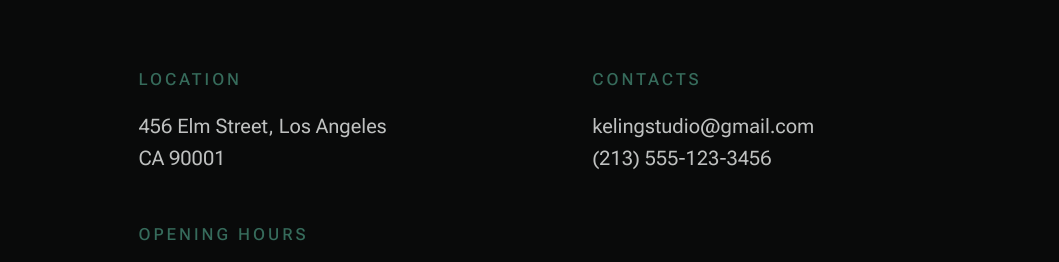
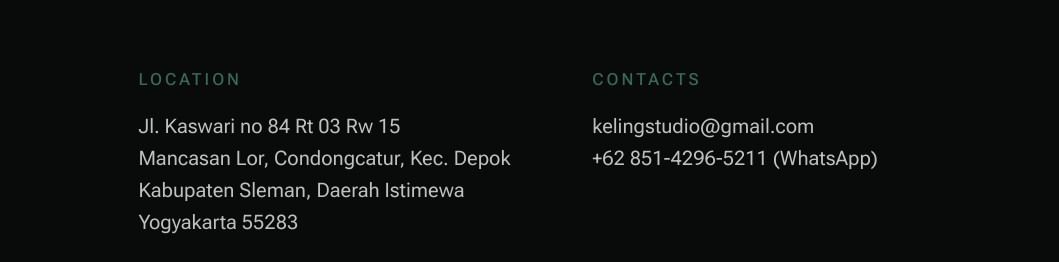
Before and after one commit to rachmadhartono78/Kelingstudio-1.0.0, a plain HTML site: page index.html in a window 1280 px wide. Shown: the part 5517-5779 px from the top of the page, 221-1280 px from the left. Drawn offline with nearby package versions, Linux system fonts and the light colour scheme; a web font is replaced by a local one.

Commit message:
change keling studio

```diff
--- a/index.html
+++ b/index.html
@@ -599,17 +599,22 @@
                 <div class="grid-cols__column footer-block">
                 <h6>Location</h6>
                 <p>
-                456 Elm Street, Los Angeles <br>
-                CA 90001
+                Jl. Kaswari no 84 Rt 03 Rw 15<br>
+                Mancasan Lor, Condongcatur, Kec. Depok<br>
+                Kabupaten Sleman, Daerah Istimewa Yogyakarta 55283
                 </p>
                 </div>
 
                 <div class="grid-cols__column footer-block">
-                <h6>Contacts</h6>
-                <ul class="link-list">
-                    <li><a href="mailto:kelingstudio@gmail.com">kelingstudio@gmail.com</a></li>
-                    <li><a href="tel:+2135551212">(213) 555-123-3456</a></li>
-                </ul>
+                    <h6>Contacts</h6>
+                    <ul class="link-list">
+                        <li><a href="mailto:kelingstudio@gmail.com">kelingstudio@gmail.com</a></li>
+                        <li>
+                            <a href="https://wa.me/6285142965211" target="_blank" rel="noopener noreferrer">
+                                +62 851-4296-5211 (WhatsApp)
+                            </a>
+                        </li>
+                    </ul>
                 </div>
 
                 <div class="grid-cols__column footer-block">
```
